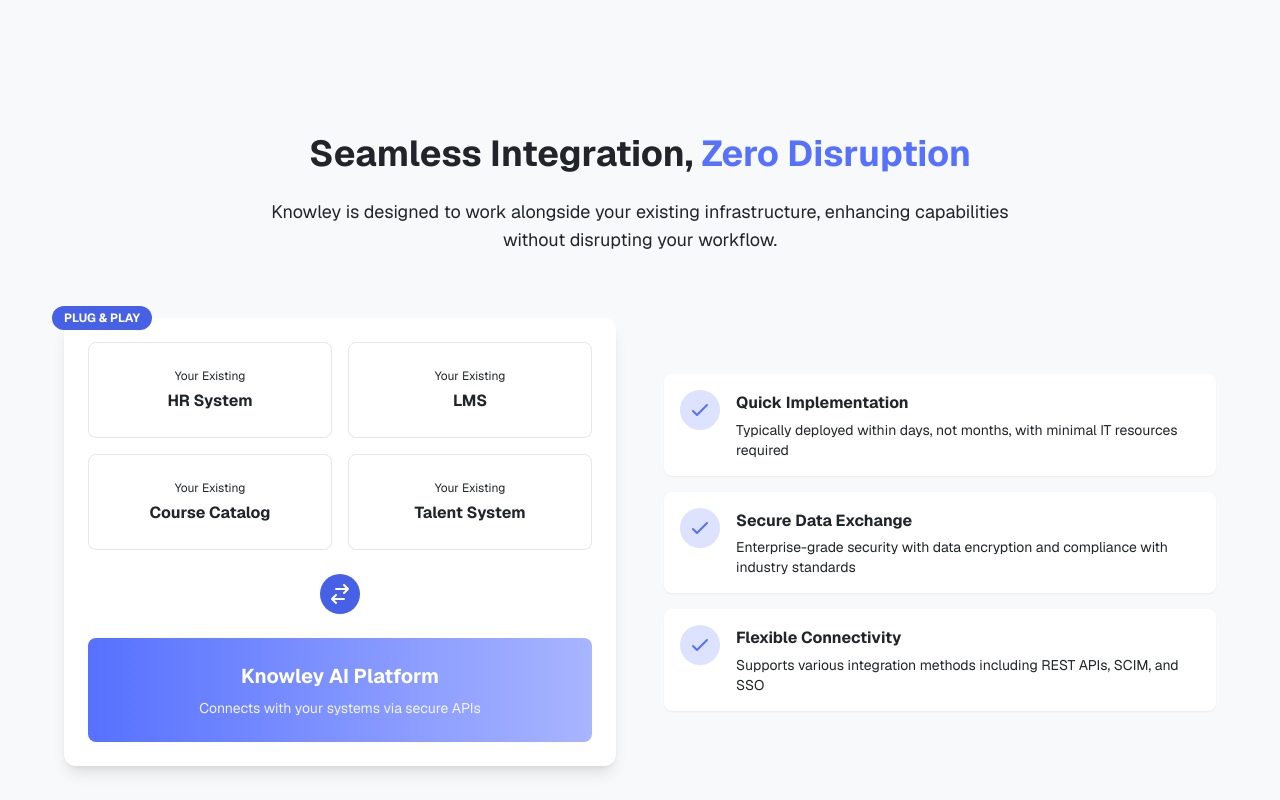
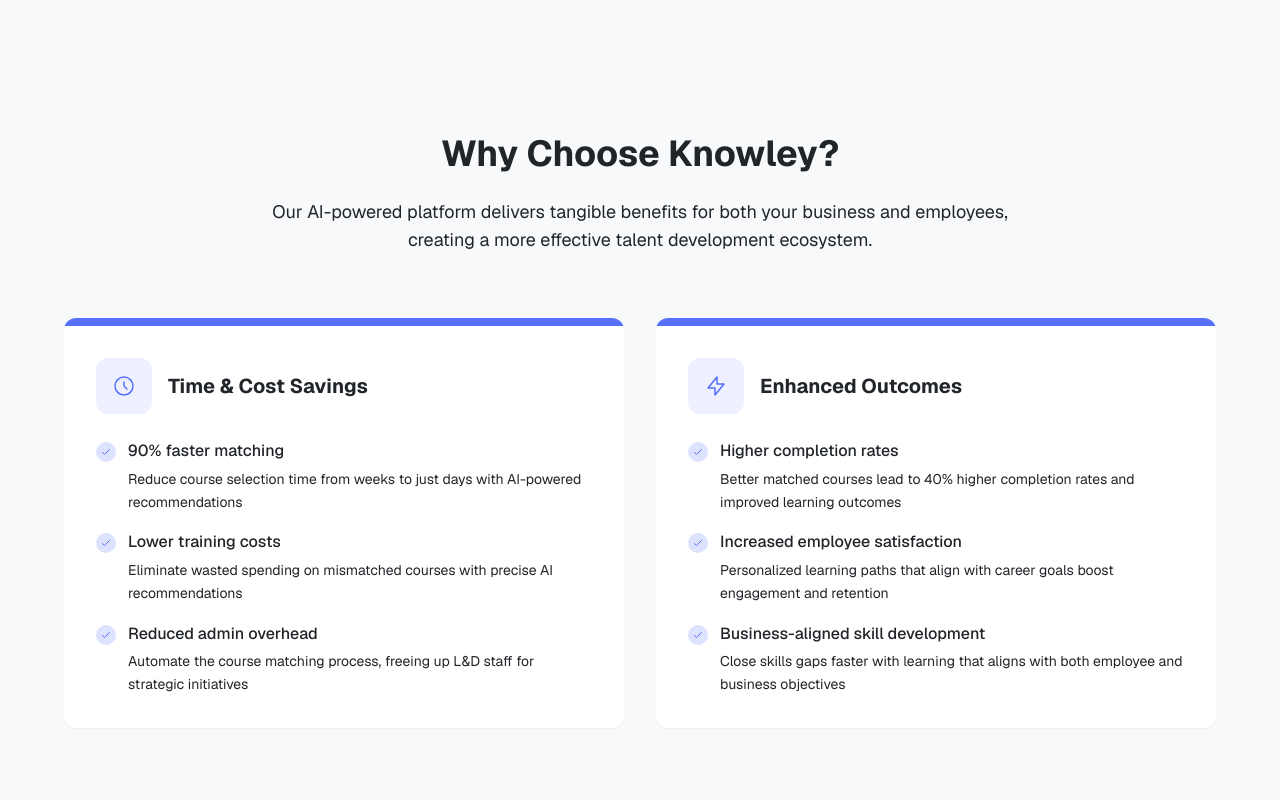
Before and after one commit to Grihladin/knowley_landing_page, a Next.js app: page / in a window 1280 px wide. Shown: the part 1440-2240 px from the top of the page. Built offline with nearby package versions, Linux system fonts and the light colour scheme.

Commit message:
adjusted distance between sections remooved integrathion section added icon of email

```diff
--- a/app/FeaturesSection.tsx
+++ b/app/FeaturesSection.tsx
@@ -6,7 +6,7 @@
   // Section ref and animation code were removed as they were unused
 
   return (
-    <section id="features" className="py-20 px-2 sm:px-4 bg-gray-light" aria-labelledby="features-heading">
+    <section id="features" className="py-10 sm:py-20 px-2 sm:px-4 bg-gray-light" aria-labelledby="features-heading">
       <div
         className="container mx-auto max-w-full sm:max-w-6xl"
       >
--- a/app/HeroSection.tsx
+++ b/app/HeroSection.tsx
@@ -65,7 +65,7 @@
   };
 
   return (
-    <section className="py-20 px-4 from-background via-gray-light to-background bg-gradient-to-br">
+    <section className="pt-10 pb-20 sm:py-20 px-4 from-background via-gray-light to-background bg-gradient-to-br">
       <div className="container mx-auto max-w-6xl flex flex-col md:flex-row items-center gap-12">
         <div className="w-full md:w-1/2 space-y-6">
           <div className="inline-block px-3 py-1 bg-primary/10 text-primary rounded-full text-sm font-medium mb-2">
@@ -87,9 +87,9 @@
                 "Perfect matches for both employees and business needs"].map((benefit, index) => (
                 <li
                   key={index}
-                  className="flex items-center gap-2"
+                  className="flex items-start gap-2"
                 >
-                  <div className="w-5 h-5 rounded-full bg-primary flex items-center justify-center">
+                  <div className="w-5 h-5 rounded-full bg-primary flex items-center justify-center flex-shrink-0 mt-1">
                     <svg xmlns="http://www.w3.org/2000/svg" className="h-3 w-3 text-white" viewBox="0 0 20 20" fill="currentColor">
                       <path fillRule="evenodd" d="M16.707 5.293a1 1 0 010 1.414l-8 8a1 1 0 01-1.414 0l-4-4a1 1 0 011.414-1.414L8 12.586l7.293-7.293a1 1 0 011.414 0z" clipRule="evenodd" />
                     </svg>
--- a/app/IntegrationSection.tsx
+++ /dev/null
@@ -1,129 +0,0 @@
-"use client";
-import React from "react";
-
-export default function IntegrationSection() {
-  return (
-    <section
-      id="integration"
-      className="py-20 px-4 bg-gray-light"
-      aria-labelledby="integration-heading"
-    >
-      <div className="container mx-auto max-w-6xl">
-        <div className="text-center max-w-3xl mx-auto mb-16">
-          <h2
-            id="integration-heading"
-            className="text-3xl md:text-4xl font-bold mb-6"
-          >
-            Seamless Integration,{" "}
-            <span className="text-primary">Zero Disruption</span>
-          </h2>
-          <p className="text-gray-dark text-lg">
-            Knowley is designed to work alongside your existing infrastructure,
-            enhancing capabilities without disrupting your workflow.
-          </p>
-        </div>
-
-        <div className="flex flex-col md:flex-row items-center gap-12">
-          <div className="md:w-1/2">
-            <div className="relative bg-white p-6 rounded-xl shadow-lg">
-              <div className="absolute -top-3 -left-3 bg-primary-dark text-white text-xs font-bold py-1 px-3 rounded-full">
-                PLUG & PLAY
-              </div>
-              <div className="grid grid-cols-2 gap-4 mb-6">
-                {["HR System", "LMS", "Course Catalog", "Talent System"].map(
-                  (system, index) => (
-                    <div
-                      key={index}
-                      className="border border-gray rounded-lg p-4 bg-gray-light/50 flex items-center justify-center h-24"
-                    >
-                      <div className="text-center">
-                        <div className="text-xs text-gray-dark mb-1">
-                          Your Existing
-                        </div>
-                        <div className="font-bold">{system}</div>
-                      </div>
-                    </div>
-                  )
-                )}
-              </div>
-              <div className="flex justify-center mb-6">
-                <div className="bg-primary-dark text-white rounded-full w-10 h-10 flex items-center justify-center">
-                  <svg
-                    xmlns="http://www.w3.org/2000/svg"
-                    className="h-6 w-6"
-                    fill="none"
-                    viewBox="0 0 24 24"
-                    stroke="currentColor"
-                  >
-                    <path
-                      strokeLinecap="round"
-                      strokeLinejoin="round"
-                      strokeWidth={2}
-                      d="M8 7h12m0 0l-4-4m4 4l-4 4m0 6H4m0 0l4 4m-4-4l4-4"
-                    />
-                  </svg>
-                </div>
-              </div>
-              <div className="bg-gradient-to-r from-primary to-secondary text-white p-6 rounded-lg text-center">
-                <div className="font-bold text-xl mb-2">Knowley AI Platform</div>
-                <div className="text-sm opacity-90">
-                  Connects with your systems via secure APIs
-                </div>
-              </div>
-            </div>
-          </div>
-
-          <div className="md:w-1/2 space-y-6">
-            <div className="space-y-4">
-              {[
-                {
-                  title: "Quick Implementation",
-                  description:
-                    "Typically deployed within days, not months, with minimal IT resources required",
-                },
-                {
-                  title: "Secure Data Exchange",
-                  description:
-                    "Enterprise-grade security with data encryption and compliance with industry standards",
-                },
-                {
-                  title: "Flexible Connectivity",
-                  description:
-                    "Supports various integration methods including REST APIs, SCIM, and SSO",
-                },
-              ].map((item, index) => (
-                <div
-                  key={index}
-                  className="flex items-start gap-4 p-4 bg-white rounded-lg shadow-sm"
-                >
-                  <div className="bg-primary/20 rounded-full p-2 text-primary">
-                    <svg
-                      xmlns="http://www.w3.org/2000/svg"
-                      className="h-6 w-6"
-                      fill="none"
-                      viewBox="0 0 24 24"
-                      stroke="currentColor"
-                    >
-                      <path
-                        strokeLinecap="round"
-                        strokeLinejoin="round"
-                        strokeWidth={2}
-                        d="M5 13l4 4L19 7"
-                      />
-                    </svg>
-                  </div>
-                  <div>
-                    <h3 className="font-bold mb-1">{item.title}</h3>
-                    <p className="text-sm text-gray-dark">
-                      {item.description}
-                    </p>
-                  </div>
-                </div>
-              ))}
-            </div>
-          </div>
-        </div>
-      </div>
-    </section>
-  );
-}
--- a/app/WaitlistForm.tsx
+++ b/app/WaitlistForm.tsx
@@ -73,6 +73,12 @@
             {message}
           </div>
         )}
+        <div className="relative flex items-center">
+          <img
+            src="/mail-icon.svg"
+            alt="Email icon"
+            className="absolute left-3 w-5 h-5 pointer-events-none"
+          />
           <input
             type="email"
             value={email}
@@ -85,7 +91,7 @@
               validateAndSetStatus(email);
             }}
             placeholder="Enter your work email"
-          className={`w-full h-[50px] px-4 rounded-lg text-white bg-transparent border-2 ${
+            className={`w-full h-[50px] pl-10 pr-4 rounded-lg text-white bg-transparent border-2 ${
               touched && status === "error" ? "border-red-500" : "border-white"
             } outline-none focus:ring-2 focus:ring-primary-light placeholder-white/70`}
             required
@@ -93,7 +99,7 @@
             aria-invalid={touched && status === "error"}
             aria-describedby={message ? "email-validation-message" : undefined}
           />
-
+        </div>
       </div>
       <button
         type="submit"
--- a/app/page.tsx
+++ b/app/page.tsx
@@ -3,7 +3,6 @@
 import Image from "next/image"; // Added import for Image component
 import HeroSection from "./HeroSection";
 import FeaturesSection from "./FeaturesSection";
-import IntegrationSection from "./IntegrationSection";
 import BenefitsSection from "./BenefitsSection";
 import CTASection from "./CTASection";
 import FooterSection from "./FooterSection";
@@ -26,7 +25,6 @@
             </div>
             <nav className="flex space-x-4 sm:space-x-8 mx-auto text-sm sm:text-base" aria-label="Main navigation">
               <a href="#features" onClick={(e) => handleSmoothScroll(e, "#features")} className="hover:text-primary" aria-label="Features section">Features</a>
-              <a href="#integration" onClick={(e) => handleSmoothScroll(e, "#integration")} className="hover:text-primary" aria-label="Integration section">Integration</a>
               <a href="#benefits" onClick={(e) => handleSmoothScroll(e, "#benefits")} className="hover:text-primary" aria-label="Benefits section">Benefits</a>
               <a href="#team" onClick={(e) => handleSmoothScroll(e, "#team")} className="hover:text-primary" aria-label="Team section">Team</a>
             </nav>
@@ -37,7 +35,6 @@
       <main className="flex-grow" id="main-content" role="main">
         <HeroSection />
         <FeaturesSection />
-        <IntegrationSection />
         <BenefitsSection />
         <TeamSection />
         <CTASection />
```
Also changed, not shown: public/mail-icon.svg (added). Lines whose indentation alone changed are shown as unchanged.
